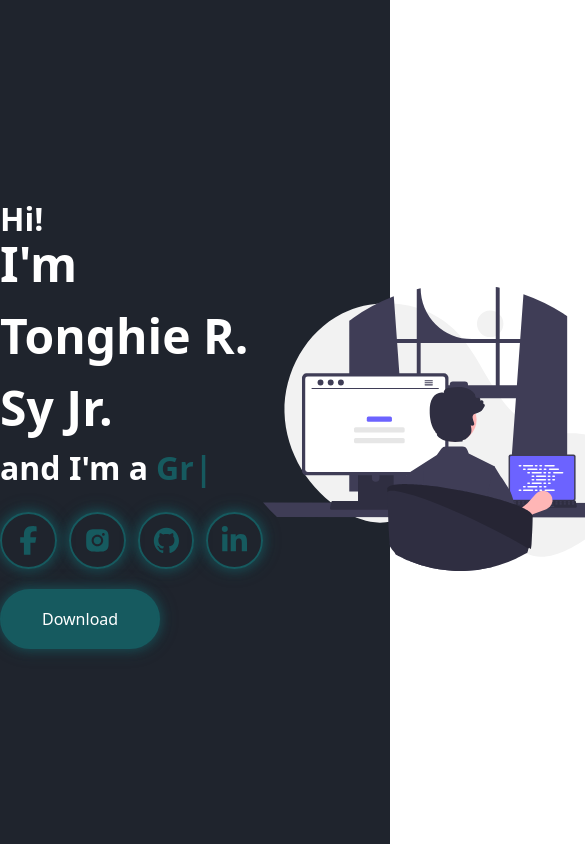
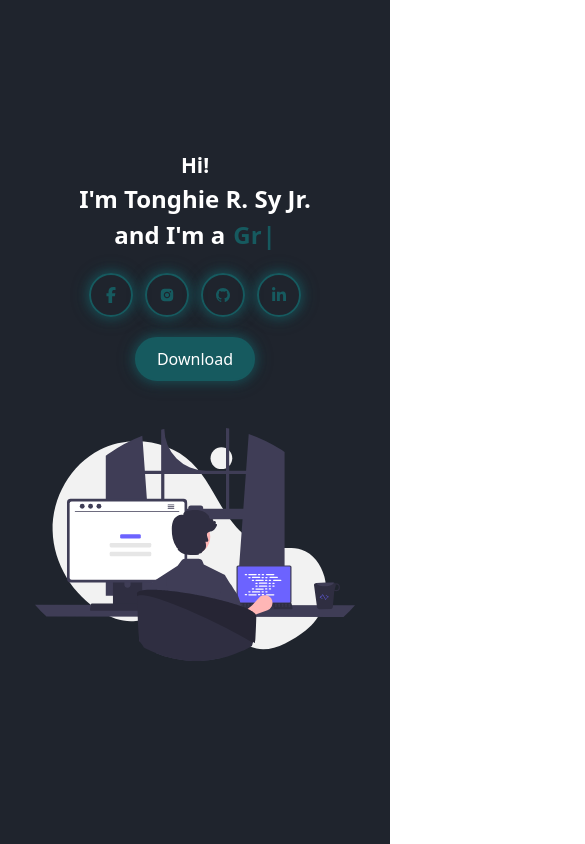
Before and after one commit to cjricafortsy/PortfolioV2, a React (Vite) app: page / in a window 390 px wide. Shown: the top 844 px of the page, 585 px wide, since content can reach past the window. Built offline with nearby package versions, Linux system fonts and the light colour scheme.

Commit message:
Added Responsiveness

```diff
--- a/src/Components/Download.jsx
+++ b/src/Components/Download.jsx
@@ -5,7 +5,7 @@ function Download() {
     <a
       href="/CV.pdf" // Path is relative to the public folder
       download="CV.pdf" // Optional: name the file on download
-      className="text-white text-[1rem] mt-5 rounded-full py-4 px-10 border-2 border-textcolor
+      className="text-white md:text-[2rem] xl:text-[1rem] 2xl:text-[1.5rem] md:py-6 md:px-20 lg:py-[3rem] lg:px-[7rem] mt-5 rounded-full xl:py-4 xl:px-10 py-2 px-5 border-2 border-textcolor
              shadow-[0px_0px_8px_2px_rgba(22,90,95,0.5),0px_0px_15px_4px_rgba(22,90,95,0.3)]
              bg-textcolor hover:text-bgcolor duration-500 cursor-pointer"
     >
--- a/src/Components/Home.jsx
+++ b/src/Components/Home.jsx
@@ -7,14 +7,16 @@ import Download from "./Download";
 
 const Home = () => {
   return (
-    <div className="flex flex-row justify-between items-center w-full bg-bgcolor h-[100vh]">
-      <div className="flex flex-row justify-between items-center w-full max-w-[1240px] mx-auto">
-        <div className="flex flex-col items-start w-full">
-          <span className=" text-white text-[2rem] font-bold">Hi!</span>
-          <span className=" text-white text-[3rem] font-bold mt-[-15px]">
+    <div className="flex justify-between items-center w-full bg-bgcolor h-[100vh]">
+      <div className="flex xl:flex-row xl:justify-between items-center w-full max-w-[1240px] 2xl:max-w-[1600px] mx-auto flex-col">
+        <div className="flex flex-col xl:items-start w-full justify-center items-center">
+          <span className=" text-white md:text-[3rem] lg:text-[3rem] xl:text-[2rem] 2xl:text-[2.5rem] font-bold text-[1.3rem]">
+            Hi!
+          </span>
+          <span className=" text-white md:text-[3rem] lg:text-[5rem] xl:text-[3rem] 2xl:text-[3.5rem] font-bold xl:mt-[-15px] text-[1.5rem]">
             I'm Tonghie R. Sy Jr.
           </span>
-          <div className="flex flex-row items-center justify-center text-[2rem] font-bold gap-2">
+          <div className="flex flex-row items-center justify-center md:text-[3rem] 2xl:text-[3.5rem] lg:text-[4.5rem] xl:text-[2rem] font-bold gap-2 text-[1.5rem]">
             <span className="text-white">and I'm a</span>
             <span className="text-textcolor">
               <Typewriter
@@ -32,7 +34,7 @@ const Home = () => {
         <img
           src={Dev}
           alt=""
-          className="Pic flex items-center mt-[5rem] w-[40rem]"
+          className="Pic flex items-center mt-[5rem] md:w-[30rem] lg:w-[50rem] xl:w-[40rem] 2xl:w-[70rem] w-[20rem]"
         />
       </div>
     </div>
--- a/src/Components/Socials.jsx
+++ b/src/Components/Socials.jsx
@@ -10,7 +10,7 @@ const Socials = () => {
       <a
         href="https://www.facebook.com/tonghie.syjr?mibextid=ZbWKwL"
         target="_blank"
-        className="text-textcolor text-[1.8rem] mt-5 rounded-full p-3 border-2 border-textcolor
+        className="text-textcolor md:text-[2.5rem] lg:text-[4rem] xl:text-[1.8rem] 2xl:text-[2.3rem] mt-5 rounded-full lg:p-5 2xl:p-4 p-3 border-2 border-textcolor
                     shadow-[0px_0px_8px_2px_rgba(22,90,95,0.5),0px_0px_15px_4px_rgba(22,90,95,0.3)] hover:bg-textcolor hover:text-bgcolor duration-500"
       >
         <span>
@@ -20,7 +20,7 @@ const Socials = () => {
       <a
         href="https://www.instagram.com/cjricafortsy/"
         target="_blank"
-        className="text-textcolor text-[1.8rem] mt-5 rounded-full p-3 border-2 border-textcolor
+        className="text-textcolor md:text-[2.5rem] lg:text-[4rem] xl:text-[1.8rem] 2xl:text-[2.3rem] mt-5 rounded-full lg:p-5 2xl:p-4 p-3 border-2 border-textcolor
                     shadow-[0px_0px_8px_2px_rgba(22,90,95,0.5),0px_0px_15px_4px_rgba(22,90,95,0.3)] hover:bg-textcolor hover:text-bgcolor duration-500"
       >
         <span>
@@ -31,7 +31,7 @@ const Socials = () => {
       <a
         href="https://github.com/cjricafortsy"
         target="_blank"
-        className="text-textcolor text-[1.8rem] mt-5 rounded-full p-3 border-2 border-textcolor
+        className="text-textcolor md:text-[2.5rem] lg:text-[4rem] xl:text-[1.8rem] 2xl:text-[2.3rem] mt-5 rounded-full lg:p-5 2xl:p-4 p-3 border-2 border-textcolor
                     shadow-[0px_0px_8px_2px_rgba(22,90,95,0.5),0px_0px_15px_4px_rgba(22,90,95,0.3)] hover:bg-textcolor hover:text-bgcolor duration-500"
       >
         <span>
@@ -41,7 +41,7 @@ const Socials = () => {
       <a
         href="https://www.linkedin.com/in/tonghie-sy-61a167280/"
         target="_blank"
-        className="text-textcolor text-[1.8rem] mt-5 rounded-full p-3 border-2 border-textcolor
+        className="text-textcolor md:text-[2.5rem] lg:text-[4rem] xl:text-[1.8rem] 2xl:text-[2.3rem] mt-5 rounded-full lg:p-5 2xl:p-4 p-3 border-2 border-textcolor
                     shadow-[0px_0px_8px_2px_rgba(22,90,95,0.5),0px_0px_15px_4px_rgba(22,90,95,0.3)] hover:bg-textcolor hover:text-bgcolor duration-500"
       >
         <span>
```
